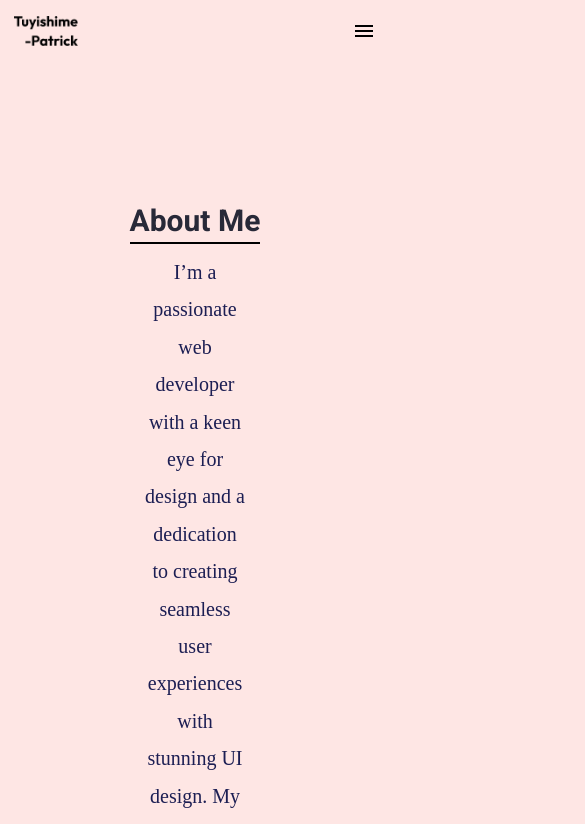
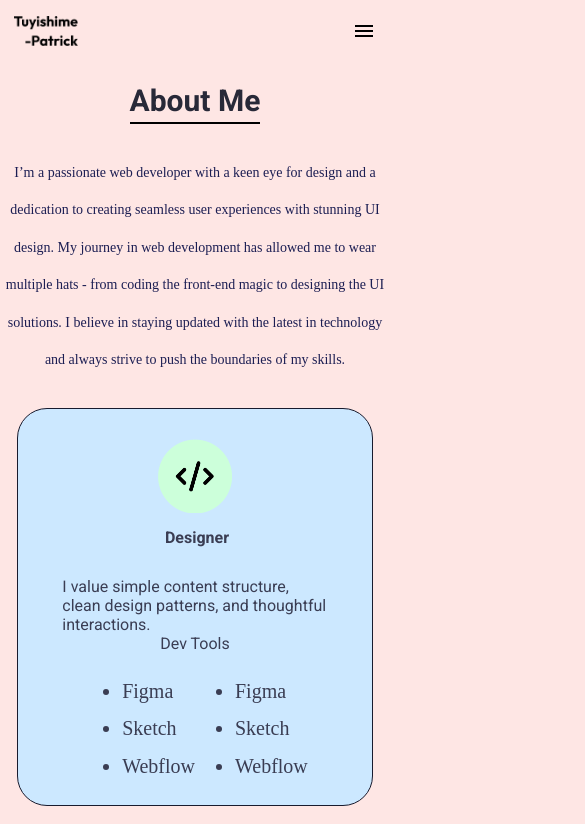
Before and after one commit to ptuyishi-su/patrick-react-portfolio, a React (Create React App) app: page /About in a window 390 px wide. Shown: the top 824 px of the page, 585 px wide, since content can reach past the window. Built offline with nearby package versions, Linux system fonts and the light colour scheme.

Commit message:
made about me responsive

```diff
--- a/src/App.css
+++ b/src/App.css
@@ -250,6 +250,10 @@ nav a {
 
 .portfolio--section {
     background-color: #f1f6fb;
+    width: 100vw;
+    padding: 0 0;
+    margin: 0;
+
     display: flex;
     justify-content: center;
 }
@@ -390,7 +394,8 @@ nav a {
     letter-spacing: 3px;
 }
 .my--background--description {
-    padding: 10px 300px 50px ;
+    width: 700px;
+    padding: 30px 0;
 
 }
 .my--background--description p {
@@ -493,6 +498,11 @@ line-height: 37.4px;
     .portfolio--section--title{
         padding: 30px 50px;
     }
+    /* About me style */
+    .my--background--description {
+        width: 600px;
+      }
+
 
 
 }
@@ -532,4 +542,28 @@ line-height: 37.4px;
     .hero--headline-call {
         font-size: 28px;
     }
+    .my--background--description {
+        width: 390px;
+      }
+    .my--backgound--content {
+        display: flex;
+        flex-direction: column;
+        align-items: center;
+        padding: 80px 0 0 0;
+    }
+    .my--background--description p{
+        font-size: 14px;
+      }
+      .my--skills {
+        display: flex;
+        flex-direction: column;
+        gap: 30px;
+        width: 355.325px;
+        height: 293px;
+        padding: 0 0 400px;
+        align-self: center;
+
+    }
+
+
 }
--- a/src/Pages/Home/NavBar.jsx
+++ b/src/Pages/Home/NavBar.jsx
@@ -19,8 +19,8 @@ export default function NavBar () {
                     <li  className="sidebar--close"><a href=""><img src="img/close-x.svg" alt="close menu icon" /></a></li>
                     <li> <a href="/work">Work</a></li>
                     <li> <a href="/About">About</a></li>
-                    <li> <a href="#">LinkedIn</a></li>
-                    <li> <a href="#">Resume</a></li>
+                    <li> <a href="https://www.linkedin.com/in/patricktuyishime/">LinkedIn</a></li>
+                    <li> <a href="https://drive.google.com/file/d/10XtCkx2VAVkGFr7j0cMw3ssE7L5Xxa0y/view?usp=sharing">Resume</a></li>
                 </div>
             </ul>
             <ul>
```
